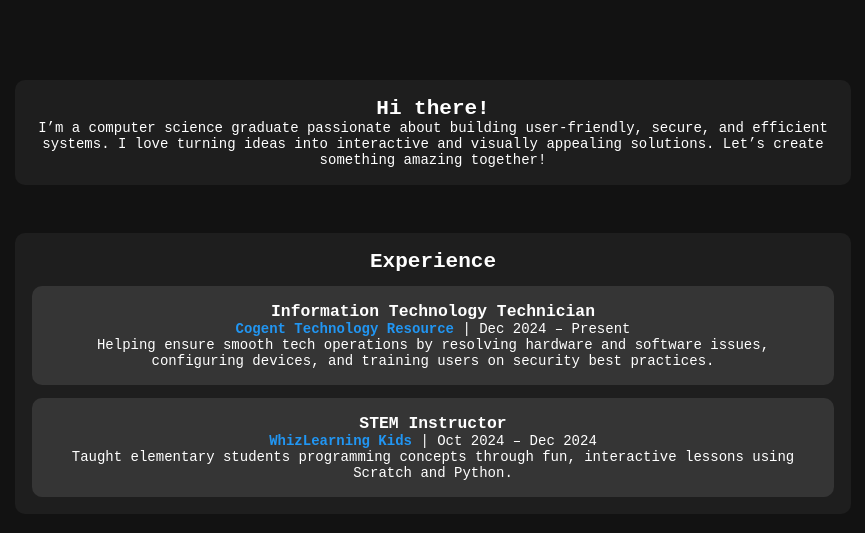
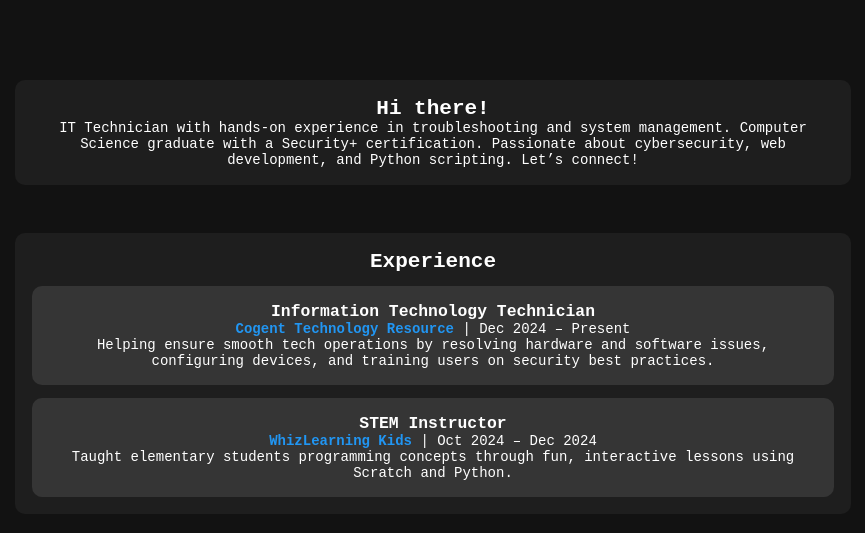
Before and after one commit to usernamearia/usernamearia.github.io, a plain HTML site: page index.html in a window 1280 px wide. Shown: the part 267-800 px from the top of the page, without its empty margins (207-1072 px from the left). Drawn offline with Linux system fonts and the light colour scheme.

Commit message:
Update index.html
updated the bio

```diff
--- a/index.html
+++ b/index.html
@@ -27,7 +27,7 @@
         <main>
             <section class="summary">
                 <h2>Hi there!</h2>
-                <p>I’m a computer science graduate passionate about building user-friendly, secure, and efficient systems. I love turning ideas into interactive and visually appealing solutions. Let’s create something amazing together!</p>
+                <p>IT Technician with hands-on experience in troubleshooting and system management. Computer Science graduate with a Security+ certification. Passionate about cybersecurity, web development, and Python scripting. Let’s connect!</p>
             </section>
             <section class="experience">
                 <h2>Experience</h2>
```
